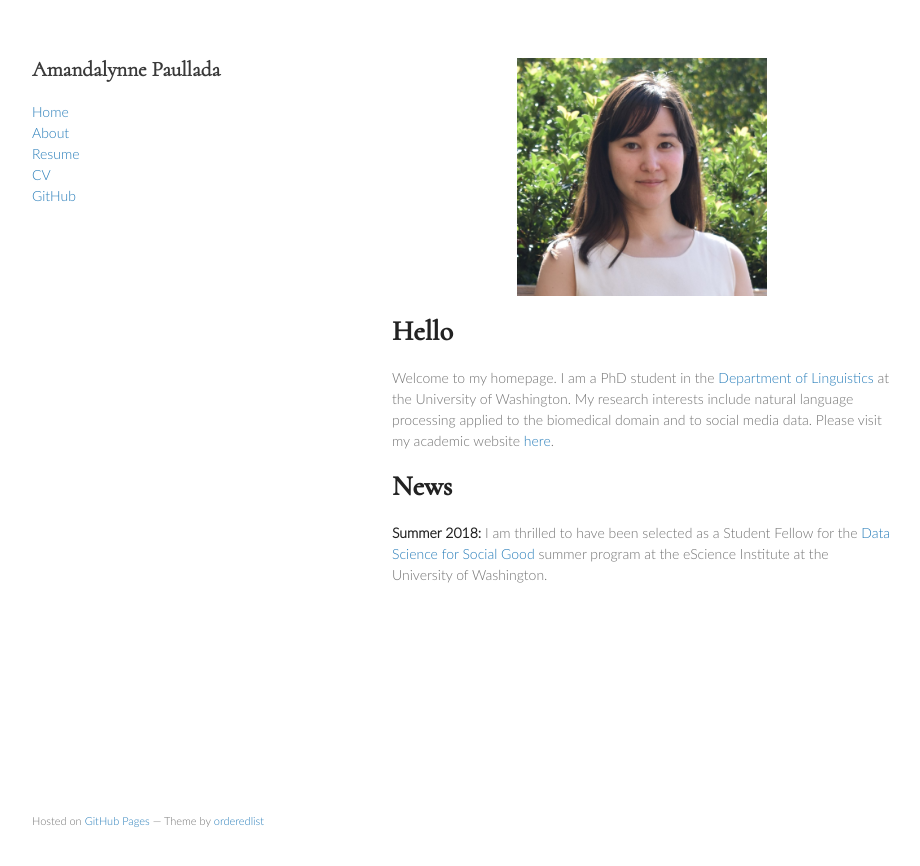
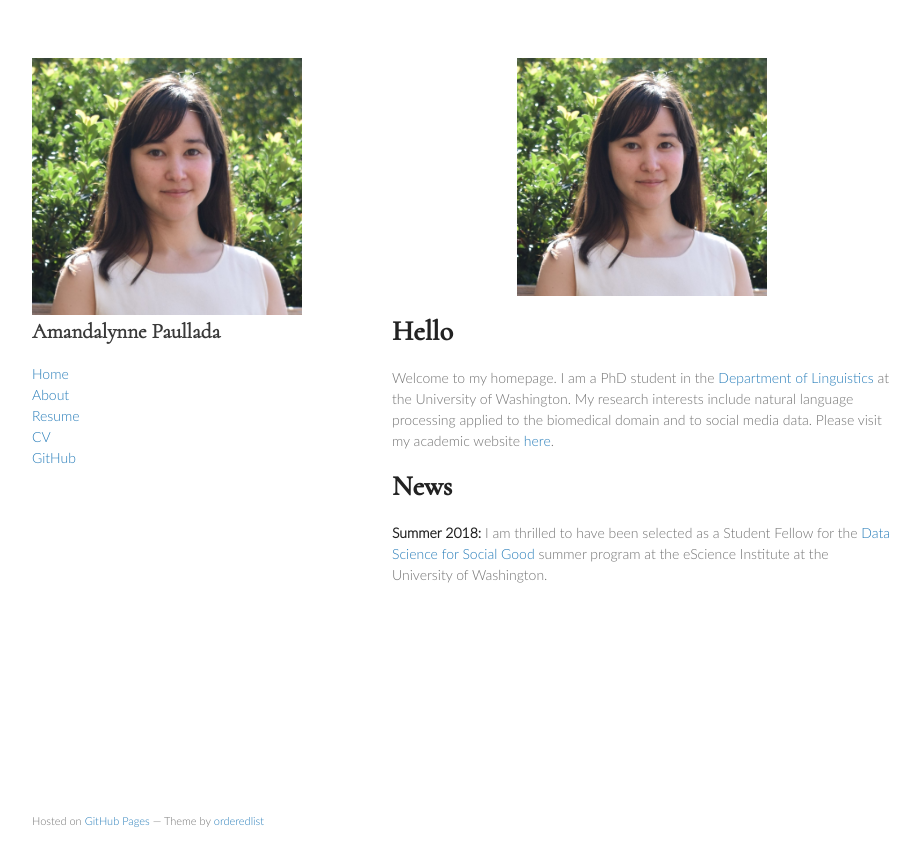
Before and after one commit to amandalynne/amandalynne.github.io, a Jekyll site: the page built from index.md, in a window 1280 px wide. Shown: the top 866 px of the page, without its empty margins (178-1098 px from the left). Built offline with Jekyll 4.4.1, drawn with Linux system fonts in a browser that asks for light colours; our own code applies the rules of GitHub Pages for plain Markdown files.

Commit message:
move pic to tab

```diff
--- a/_layouts/default.html
+++ b/_layouts/default.html
@@ -15,6 +15,7 @@
   <body>
     <div class="wrapper">
       <header>
+        <img src=/assets/pics/portrait2019.jpg>
         <a href="{{ site.github.url }}"> <h2>{{ site.title | default: site.github.repository_name }}</h2> </a>
         <!-- <p>{{ site.description | default: site.github.project_tagline }}</p> -->
         <!-- <img src="/assets/pics/fushimi_inari.jpg" alt="Fushimi Inari shrine"> -->
```
